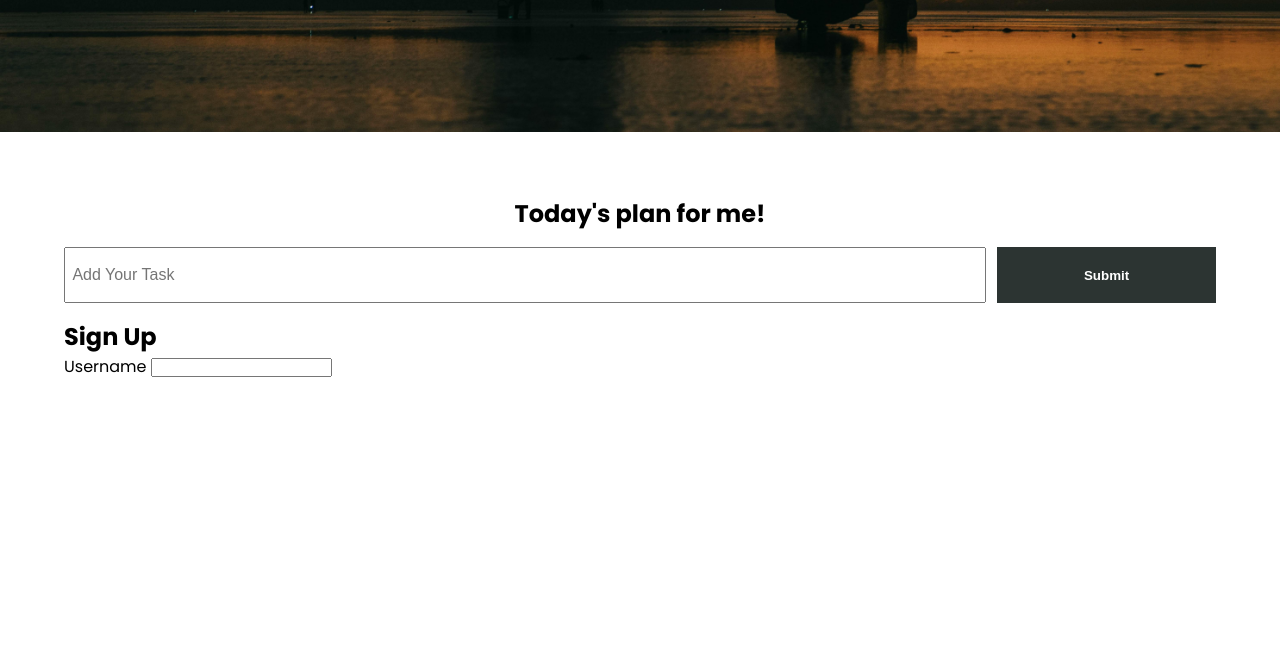
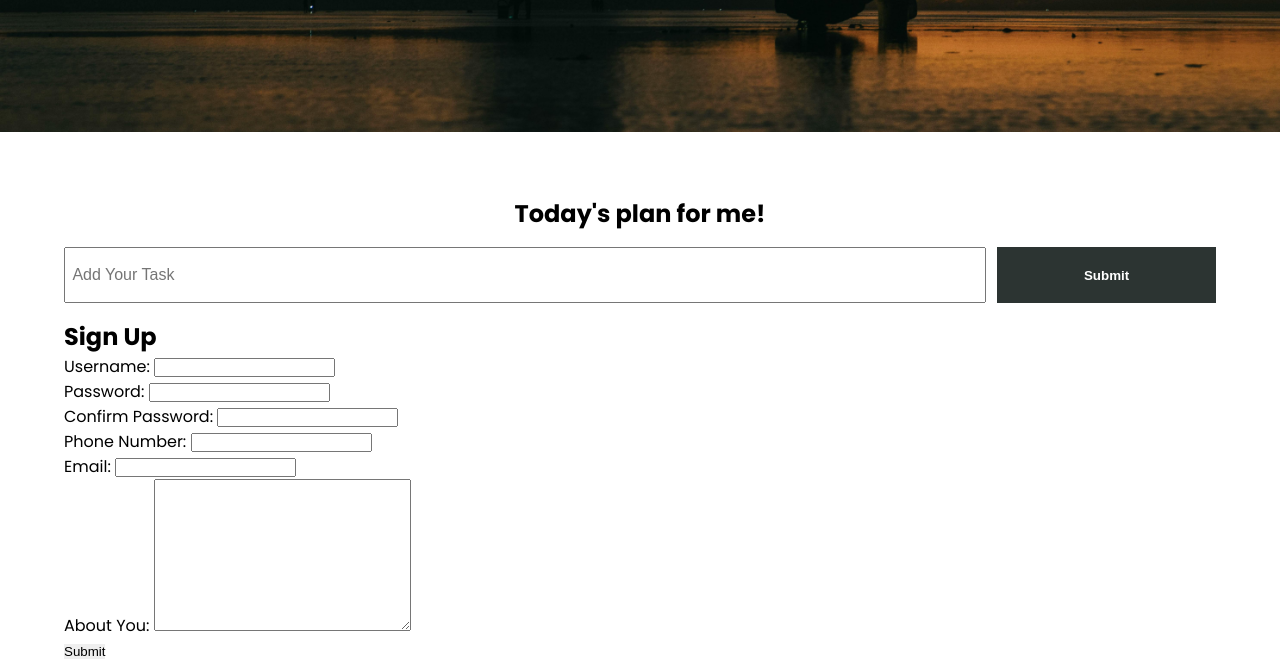
Before and after one commit to mrityunjay9693/JavaScript, a plain HTML site: page DOM/index.html in a window 1280 px wide. Shown: the part 348-1011 px from the top of the page. Before the commit the page ends 800 px from the top, so only its background shows below. Drawn offline with Linux system fonts and the light colour scheme.

Commit message:
form completes.

```diff
--- a/DOM/index.html
+++ b/DOM/index.html
@@ -5,6 +5,7 @@
     <meta charset="UTF-8">
     <meta name="viewport" content="width=device-width, initial-scale=1.0">
     <link rel="stylesheet" href="./styles.css">
+    <!-- <script src="index.js"></script> : Will give error while parsing the index.html by browser-->
     <title>My Website</title>
 </head>
 
@@ -33,14 +34,35 @@
     </section>
     <section class="section-signup container">
         <h2>Sign Up</h2>
-        <form action="">
+        <form action="" class="signup-form">
             <div class="form-group">
-                <label for="username">Username</label>
+                <label for="username">Username:</label>
                 <input type="text" name="username" id="username">
             </div>
+            <div class="form-group">
+                <label for="password">Password:</label>
+                <input type="password" name="password" id="password">
+            </div>
+            <div class="form-group">
+                <label for="confirmPassword">Confirm Password:</label>
+                <input type="password" name="confirmPassword" id="confirmPassword">
+            </div>
+            <div class="form-group">
+                <label for="phone">Phone Number:</label>
+                <input type="text" name="phone" id="phone">
+            </div>
+            <div class="form-group">
+                <label for="email">Email:</label>
+                <input type="email" name="email" id="email">
+            </div>
+            <div class="form-group">
+                <label for="about">About You:</label>
+                <textarea name="about" id="about" cols="30" rows="10"></textarea>
+            </div>
+            <button type="submit" class="btn signup-btn">Submit</button>
         </form>
     </section>
-    <script src="index.js"></script>
+    <!-- <script src="index.js"></script> :  -->
 </body>
 
 </html>
```
